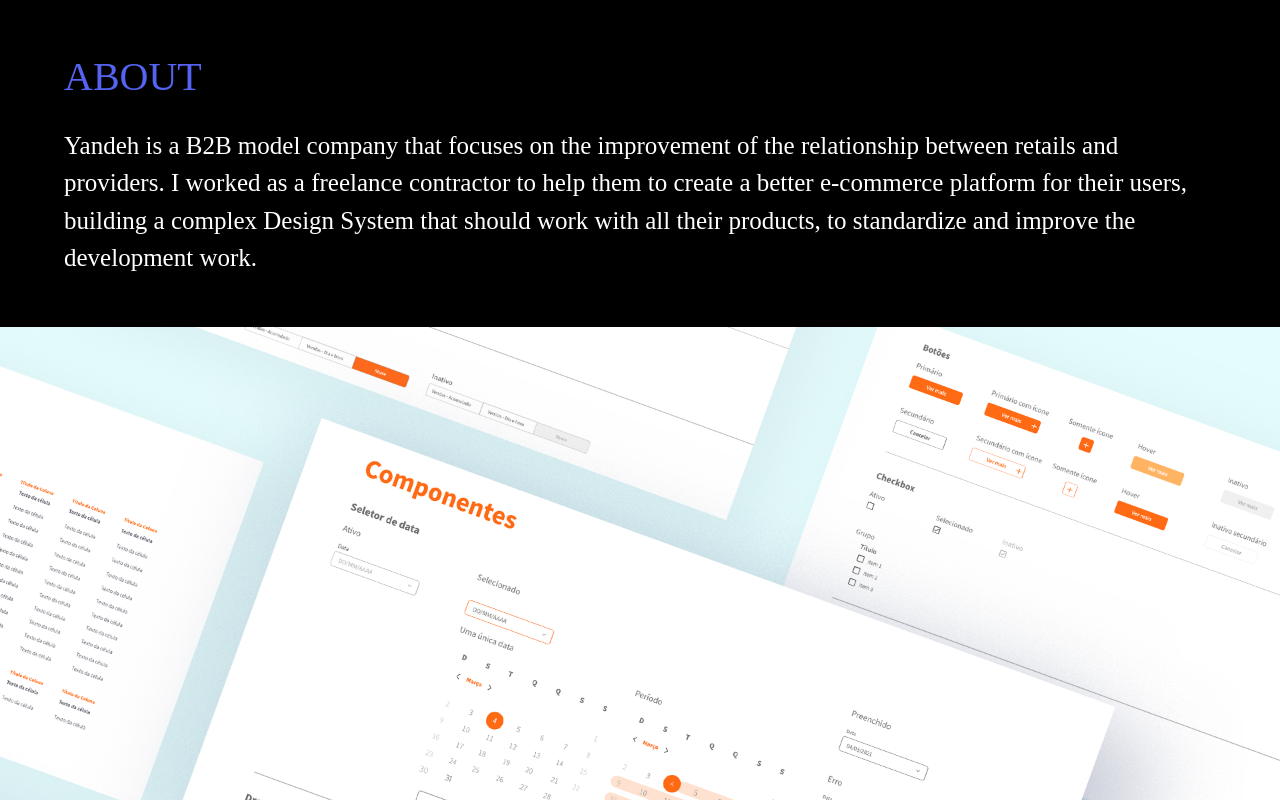
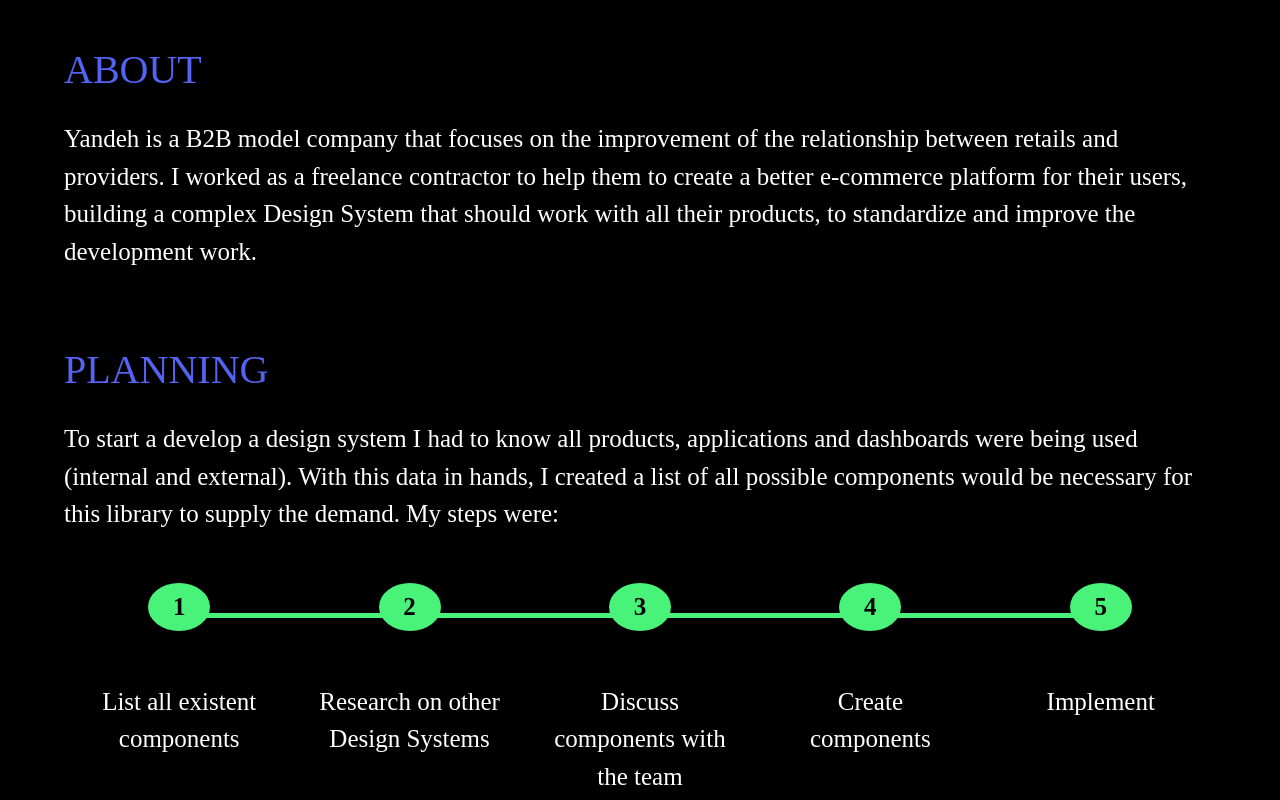
Before and after one commit to otaviowillow/marina, a React (Create React App) app: page /my-work/yandeh in a window 1280 px wide. Shown: the part 840-1640 px from the top of the page. Built offline with nearby package versions, Linux system fonts and the light colour scheme; a web font is replaced by a local one.

Commit message:
portfolio updates

```diff
--- a/src/Home.tsx
+++ b/src/Home.tsx
@@ -47,13 +47,13 @@
               <p>_Platform</p>
             </Link>
           </li>
-          <li>
+          {/* <li>
             <Link to={"/my-work/zipgo"} className="content">
               <h2>Zipgo</h2>
               <span>→</span>
               <p>_App</p>
             </Link>
-          </li>
+          </li> */}
         </ul>
       </aside>
     </div>
--- a/src/index.scss
+++ b/src/index.scss
@@ -111,6 +111,9 @@
   font-weight: var(--font-weight-300);
   line-height: var(--line-spacing-37-5);
   letter-spacing: var(--character-spacing-0);
+  @media only screen and (max-width: 620px) {
+    font-size: var(--font-size-20);
+  }
 }
 
 img {
@@ -122,3 +125,82 @@
 .overflow-hidden {
   overflow: hidden;
 }
+
+.green-list {
+  position: relative;
+  display: flex;
+  padding: 0;
+  margin: 0;
+  @media only screen and (max-width: 620px) {
+    flex-wrap: wrap;
+  }
+  &:before {
+    content: "";
+    background: #49F279;
+    position: absolute;
+    top: 30px;
+    left: 10%;
+    width: 80%;
+    height: 5px;
+    @media only screen and (max-width: 620px) {
+      top: 50px;
+      left: 30px;
+      width: 5px;
+      height: 90%;
+    }
+  }
+  li {
+    flex: 0 0 20%;
+    position: relative;
+    font-size: 1.5rem;
+    font-weight: 900;
+    color: var(--ffffff);
+    counter-increment: item;
+    list-style: none;
+    padding: 100px 0 0 0;
+    margin: 0;
+    text-align: center;
+    @media only screen and (max-width: 620px) {
+      padding: 50px 0 0 0;
+      flex: 1 1 auto;
+      text-align: left;
+      &:first-child {
+        padding: 0;
+      }
+    }
+    &:before {
+      content: counter(item);
+      background: #49F279;
+      border-radius: 100%;
+      position: absolute;
+      top: 0;
+      left: 50%;
+      transform: translate(-50%, 0);
+      color:  var(--000000);;
+      width: 1.2em;
+      text-align: center;
+      display: inline-block;
+      font-family: var(--font-family-termina);
+      font-size: var(--font-size-25);
+      padding: 10px 16px;
+      vertical-align: middle;
+      @media only screen and (max-width: 620px) {
+        display: inline-block;
+        position: relative;
+        top: 0;
+        left: 0;
+        transform: translate(0, 0);
+      }
+    }
+    p {
+      padding: 0 10%;
+      word-wrap: break-word;
+      @media only screen and (max-width: 620px) {
+        display: inline-block;
+        width: 75%;
+        vertical-align: top;
+        padding: 0 5%;
+      }
+    }
+  }
+}
--- a/src/layout.scss
+++ b/src/layout.scss
@@ -12,6 +12,11 @@
   li {
     display: inline-block;
     padding-right: 50px;
+    h4 {
+      @media only screen and (max-width: 620px) {
+        font-size: var(--font-size-27);
+      }
+    }
     a {
       color: var(--ffffff);
       &.active {
@@ -58,11 +63,10 @@
       content: "";
       float: right;
       background: var(--ffffff);
-      display: block;
+      display: none;
       width: 260px;
       height: 5px;
       margin: 70px -20px 0 0;
-
     }
     @media only screen and (max-width: 620px) {
       display: none;
@@ -71,6 +75,9 @@
       left: 0;
       height: 30px;
       z-index: 10;
+      &:after {
+        display: block;
+      }
       &.show-menu {
         display: inline-block;
       }
--- a/src/my-work/CadeParana.tsx
+++ b/src/my-work/CadeParana.tsx
@@ -1,3 +1,4 @@
+import ArrowBack from '../ArrowBack'
 import cadeparana01 from '../public/Marista/project-Cadeparana01.png'
 import cadeparana02 from '../public/Marista/project-Cadeparana02.png'
 import cadeparana03 from '../public/Marista/project-Cadeparana03.png'
@@ -28,6 +29,7 @@
       <p className='margin-bottom'>In this phase I started to create the UI of the screens based in the colours, typography and the branding previously provided by the client.</p>
     </main>
     <img src={cadeparana05} />
+    <ArrowBack />
   </div>
 )
 
--- a/src/my-work/Cec.tsx
+++ b/src/my-work/Cec.tsx
@@ -1,3 +1,4 @@
+import ArrowBack from '../ArrowBack'
 import project_Compost01 from '../public/compost/project_Compost01.png'
 import project_Compost02 from '../public/compost/project_Compost02.png'
 import project_Compost03 from '../public/compost/project_Compost03.png'
@@ -53,6 +54,7 @@
       </div>
     </main>
     <img src={project_Compost07} />
+    <ArrowBack />
   </div>
 )
 
--- a/src/my-work/Courier.tsx
+++ b/src/my-work/Courier.tsx
@@ -1,3 +1,4 @@
+import ArrowBack from '../ArrowBack'
 import project_yandeh01 from '../public/Courier/project_courier01.jpg'
 import project_yandeh02 from '../public/Courier/project_courier02.jpg'
 import project_yandeh03 from '../public/Courier/project_courier03.png'
@@ -23,6 +24,7 @@
     </main>
     <img src={project_yandeh02} />
     <img src={project_yandeh03} />
+    <ArrowBack />
   </div>
 )
 
--- a/src/my-work/Tcp.tsx
+++ b/src/my-work/Tcp.tsx
@@ -1,3 +1,4 @@
+import ArrowBack from '../ArrowBack'
 import project_TCP01 from '../public/tcp/project_TCP01.png'
 import project_TCP02 from '../public/tcp/project_TCP02.png'
 import project_TCP03 from '../public/tcp/project_TCP03.png'
@@ -6,6 +7,7 @@
 import project_TCP06 from '../public/tcp/project_TCP06.png'
 import project_TCP07 from '../public/tcp/project_TCP07.png'
 import project_TCP08 from '../public/tcp/project_TCP08.png'
+import project_TCP09 from '../public/tcp/project_TCP09.png'
 
 export const Tcp = () => (
   <div className='work'>
@@ -47,6 +49,8 @@
       <h4>Style Guide</h4>
     </main>
     <img src={project_TCP08} />
+    <img src={project_TCP09} />
+    <ArrowBack />
   </div>
 )
 
--- a/src/my-work/Yandeh.tsx
+++ b/src/my-work/Yandeh.tsx
@@ -4,6 +4,7 @@
 import project_yandeh02 from '../public/Yandeh/project_yandeh02.png'
 import project_yandeh03 from '../public/Yandeh/project_yandeh03.png'
 import project_yandeh04 from '../public/Yandeh/project_yandeh04.png'
+import ArrowBack from '../ArrowBack'
 
 export const Yandeh = () => (
   <div className='work'>
@@ -15,7 +16,19 @@
     </header>
     <main className='margin-bottom'>
       <h4>About</h4>
-      <p>Yandeh is a B2B model company that focuses on the improvement of the relationship between retails and providers. I worked as a freelance contractor to help them to create a better e-commerce platform for their users, building a complex Design System that should work with all their products, to standardize and improve the development work.</p>
+      <p className='margin-bottom'>Yandeh is a B2B model company that focuses on the improvement of the relationship between retails and providers. I worked as a freelance contractor to help them to create a better e-commerce platform for their users, building a complex Design System that should work with all their products, to standardize and improve the development work.</p>
+      <h4>Planning</h4>
+      <p className='margin-bottom'>To start a develop a design system I had to know all products, applications and dashboards were being used (internal and external). With this data in hands, I created a list of all possible components would be necessary for this library to supply the demand. My steps were:</p>
+      <ol className='green-list'>
+        <li><p>List all existent components</p></li>
+        <li><p>Research on other Design Systems</p></li>
+        <li><p>Discuss components with the team</p></li>
+        <li><p>Create components</p></li>
+        <li><p>Implement</p></li>
+      </ol>
+      <div className='margin-bottom' />
+      <h4>Design</h4>
+      <p className='margin-bottom'>To create a concise Design System, I based all the components on the Branding color, typography, shapes and spaces.</p>
     </main>
     <div className='images centered'>
       <img src={project_yandeh01} />
@@ -26,6 +39,7 @@
         <li><img src={project_yandeh04} /></li>
       </ul>
     </div>
+    <ArrowBack />
   </div>
 )
 
--- a/src/my-work/Zipgo.tsx
+++ b/src/my-work/Zipgo.tsx
@@ -1,3 +1,4 @@
+import ArrowBack from '../ArrowBack'
 import project_zipgo01 from '../public/zipgo/project-zipgo01.png'
 import project_zipgo02 from '../public/zipgo/project-zipgo02.png'
 
@@ -14,6 +15,7 @@
     </main>
     <img src={project_zipgo01} />
     <img src={project_zipgo02} />
+    <ArrowBack />
   </div>
 )
 
--- a/src/variables.scss
+++ b/src/variables.scss
@@ -20,7 +20,9 @@
   --font-weight-900: 900;
   --font-weight-bold: bold;
   --font-weight-medium: medium;
+  --font-size-20: 1.33rem;
   --font-size-25: 1.5625rem;
+  --font-size-27: 1.67rem;
   --font-size-30: 1.875rem;
   --font-size-40: 2.5rem;
   --font-size-50: 3.125rem;
```
Also changed, not shown: public/manifest.json.
